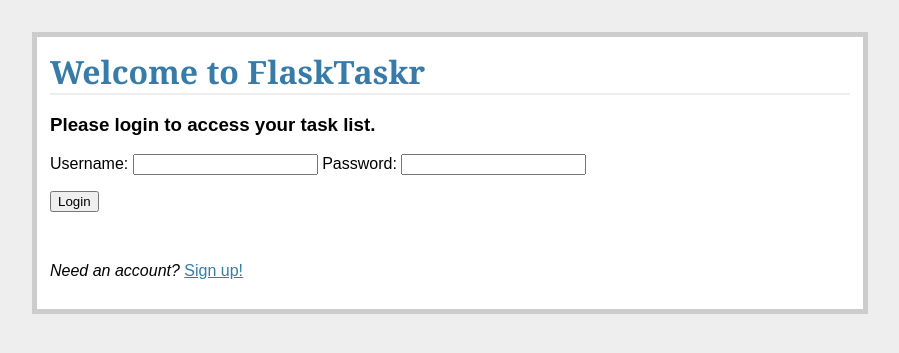
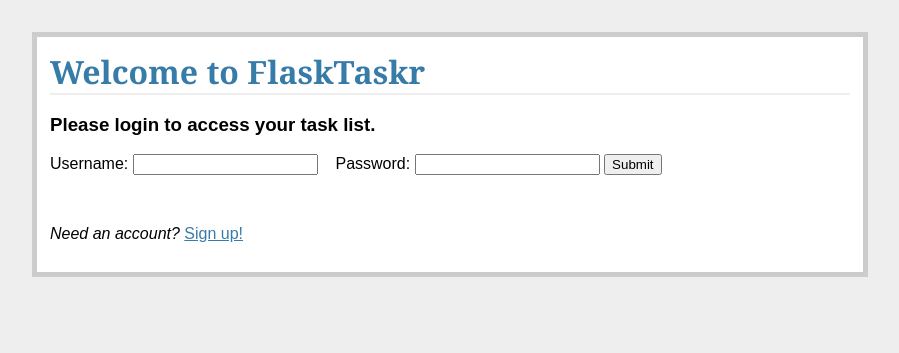
Before and after one commit to caseydm/flask-taskr, a Flask app: page / in a window 1280 px wide. Shown: the top 353 px of the page, without its empty margins (190-1089 px from the left). Run offline with Flask 2, Linux system fonts and the light colour scheme.

Commit message:
finished login

```diff
--- a/project/templates/login.html
+++ b/project/templates/login.html
@@ -5,9 +5,13 @@
 <h3>Please login to access your task list.</h3>
 
 <form method="post" action="/">
-    <span>Username: <input type="text" name="username" value="{{ request.form.username }}"></span>
-    <span>Password: <input type="text" name="password" value="{{ request.form.password}}"></span>
-    <p><input type="submit" value="Login"></p>
+    {{ form.csrf_token }}
+    <p>
+        {{ form.name.label }}: {{ form.name }}
+        &nbsp;&nbsp;
+        {{ form.password.label }}: {{ form.password }}
+        <input type="submit" value="Submit">
+    </p>
 </form>
 
 <br/>
--- a/project/views.py
+++ b/project/views.py
@@ -62,16 +62,20 @@ def register():
 # login user
 @app.route('/', methods=['GET', 'POST'])
 def login():
+    error = None
+    form = LoginForm(request.form)
     if request.method == 'POST':
-        if request.form['username'] != app.config['USERNAME'] \
-           or request.form['password'] != app.config['PASSWORD']:
-                error = 'Invalid credentials'
-                return render_template('login.html', error=error)
+        if form.validate_on_submit():
+            user = User.query.filter_by(name=request.form['name']).first()
+            if user is not None and user.password == request.form['password']:
+                session['logged_in'] = True
+                flash('Welcome')
+                return redirect(url_for('tasks'))
+            else:
+                error = 'Invalid username or password'
         else:
-            session['logged_in'] = True
-            flash('Welcome!')
-            return redirect(url_for('tasks'))
-    return render_template('login.html')
+            error = 'Both fields are required.'
+    return render_template('login.html', form=form, error=error)
 
 
 # logout user
```
